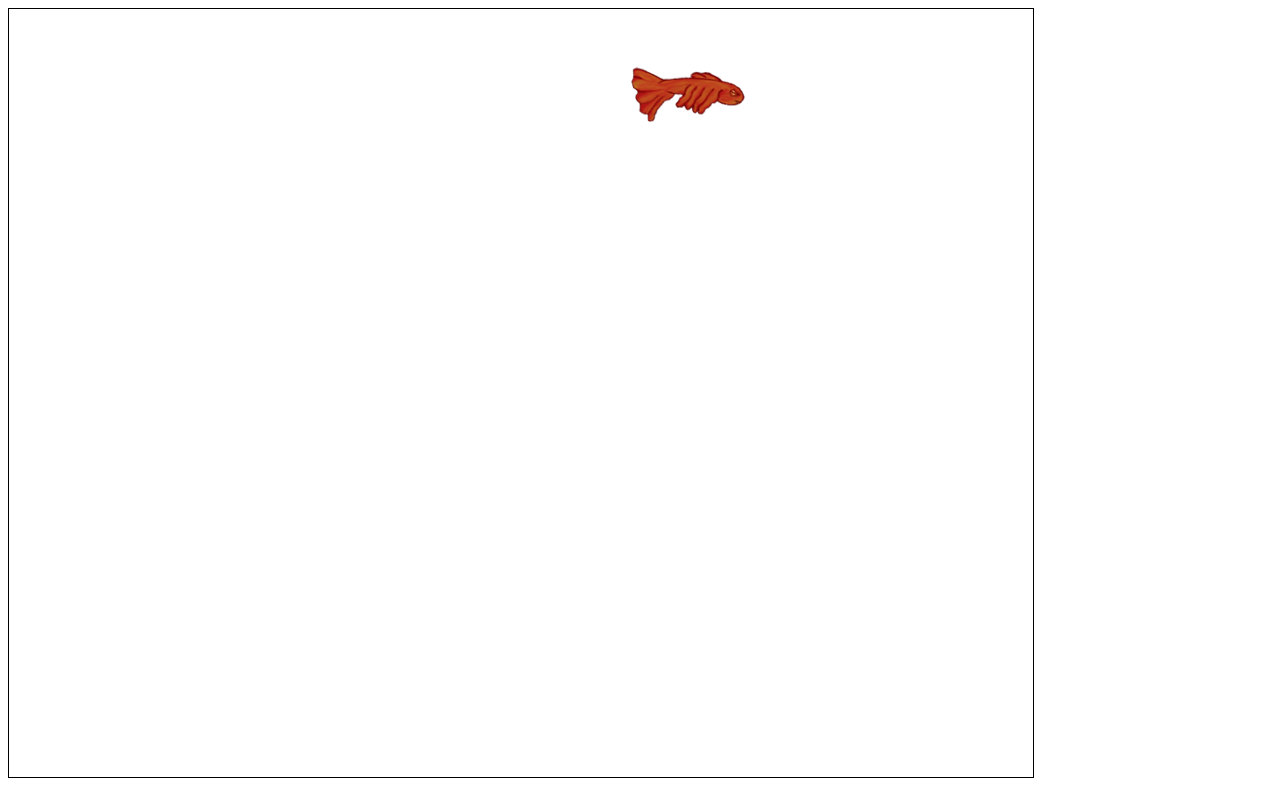
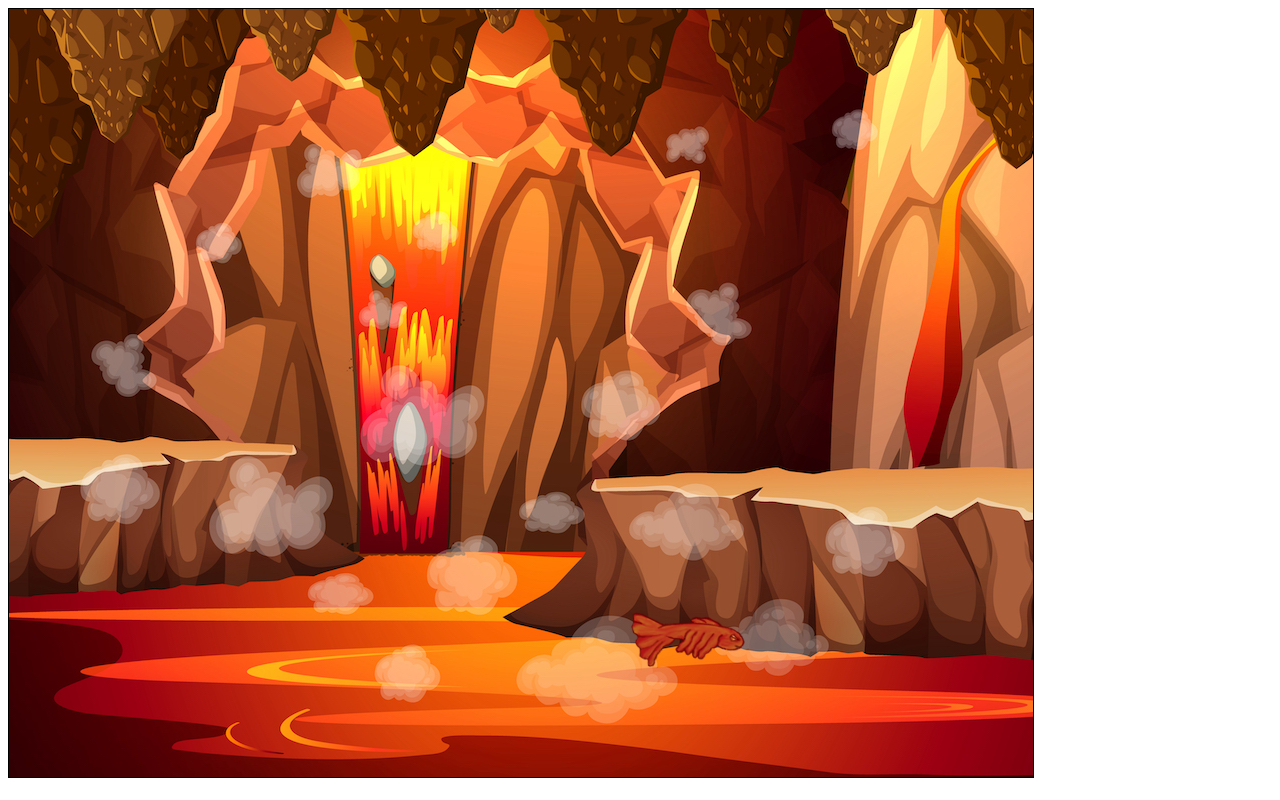
Before and after one commit to dnnyle/animation491, a plain HTML site: page index.html in a window 1280 px wide. Drawn offline with Linux system fonts and the light colour scheme.

Commit message:
add background

```diff
--- /dev/null
+++ b/background.js
@@ -0,0 +1,14 @@
+class background{
+    constructor(){
+
+
+    };
+
+    update(){
+
+    };
+
+    draw(ctx){
+       ctx.drawImage(ASSET_MANAGER.getAsset("./lavaB.jpg"),0,0);
+    };
+};
--- a/index.html
+++ b/index.html
@@ -9,6 +9,7 @@
     <script type="text/javascript" src="./timer.js"></script>
     <script type="text/javascript" src="./gameengine.js"></script>
     <script type="text/javascript" src="./util.js"></script>
+    <script type="text/javascript" src="./background.js"></script>
     <script type="text/javascript" src="./lavafish.js"></script>
     <script type="text/javascript" src="./Animator.js"></script>
     <script type="text/javascript" src="./main.js"></script>
--- a/lavafish.js
+++ b/lavafish.js
@@ -1,7 +1,7 @@
 class lavafish{
     constructor(game){
         this.game = game;
-        this.animator = new Animator(ASSET_MANAGER.getAsset("./lavafish.png"), 0, 0, 133, 400, 7, 0.17);
+        this.animator = new Animator(ASSET_MANAGER.getAsset("./lavafish.png"), 0, 0, 133, 400, 7, 0.14);
         this.x =0;
         this.y=0;
         this.speed = 120;
@@ -13,6 +13,6 @@ class lavafish{
     };
 
     draw(ctx){
-        this.animator.drawFrame(this.game.clockTick, ctx, this.x, this.y);
+        this.animator.drawFrame(this.game.clockTick, ctx, this.x, 545);
     };
 };
--- a/main.js
+++ b/main.js
@@ -1,12 +1,16 @@
 const gameEngine = new GameEngine();
 
 const ASSET_MANAGER = new AssetManager();
+ASSET_MANAGER.queueDownload("./lavaB.jpg");
 ASSET_MANAGER.queueDownload("./lavafish.png");
+
 ASSET_MANAGER.downloadAll(() => {
 	const canvas = document.getElementById("gameWorld");
 	const ctx = canvas.getContext("2d");
+	gameEngine.addEntity(new lavafish(gameEngine));
+	gameEngine.addEntity(new background());
 
-	gameEngine.addEntity(new lavafish(gameEngine));
+
 	gameEngine.init(ctx);
 
 	gameEngine.start();
```
Also changed, not shown: lavaB.jpg (added).
